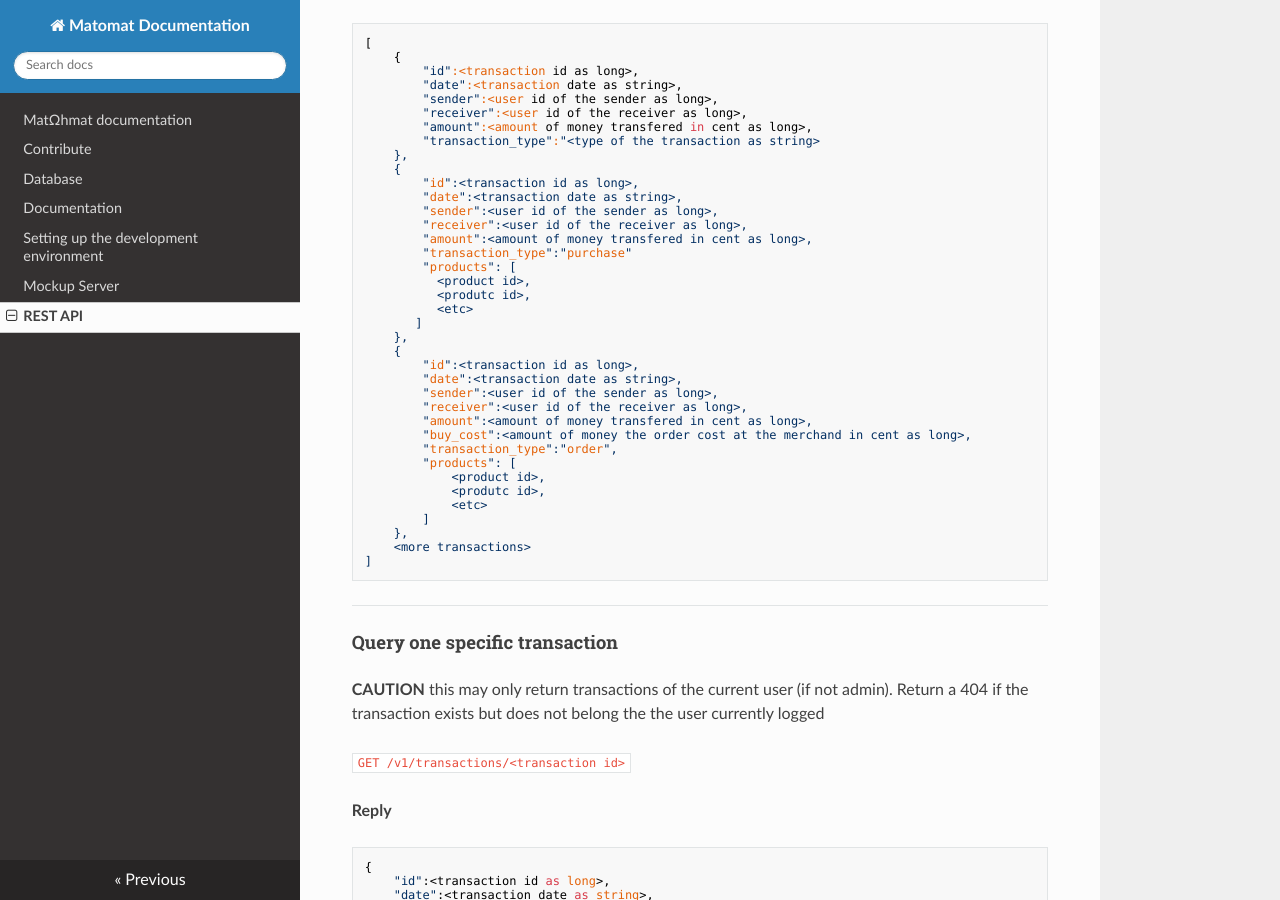
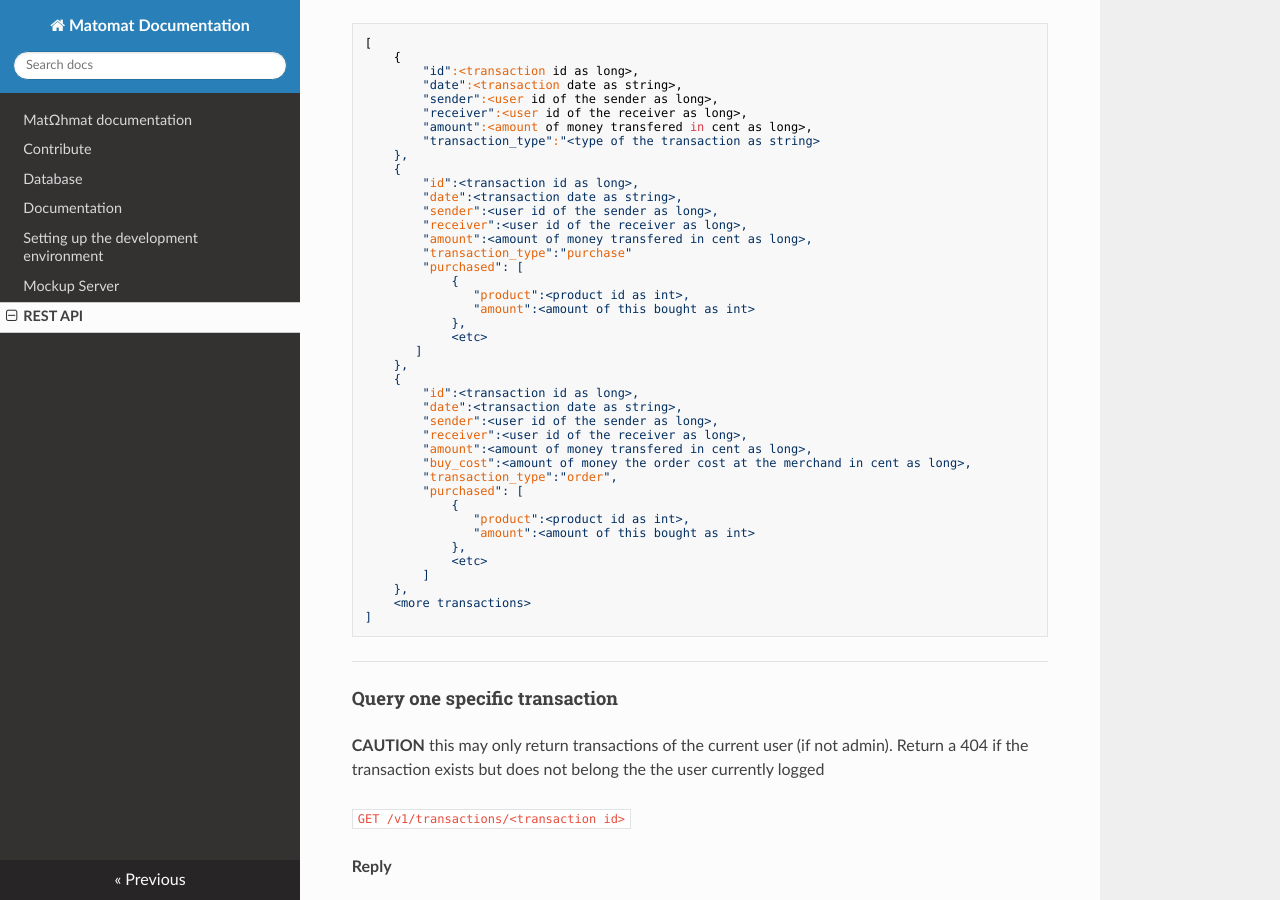
Before and after one commit to FSIN-ohm/Matomat-Documentation, an MkDocs documentation site: the page built from docs/rest_api.md, in a window 1280 px wide and 900 px high, scrolled down 8253 px. Built offline with MkDocs 1.6.1, drawn with Linux system fonts in a browser that asks for light colours; nearby versions of some CDN libraries.

Commit message:
fix product/amount mapping

```diff
--- a/docs/rest_api.md
+++ b/docs/rest_api.md
@@ -390,10 +390,12 @@
         "receiver":<user id of the receiver as long>,
         "amount":<amount of money transfered in cent as long>,
         "transaction_type":"purchase"
-        "products": [
-          <product id>,
-          <produtc id>,
-          <etc>
+        "purchased": [
+            {
+               "product":<product id as int>,
+               "amount":<amount of this bought as int>
+            },
+            <etc>
        ]
     },
     {
@@ -404,9 +406,11 @@
         "amount":<amount of money transfered in cent as long>,
         "buy_cost":<amount of money the order cost at the merchand in cent as long>,
         "transaction_type":"order",
-        "products": [
-            <product id>,
-            <produtc id>,
+        "purchased": [
+            {
+               "product":<product id as int>,
+               "amount":<amount of this bought as int>
+            },
             <etc>
         ]
     },
```
